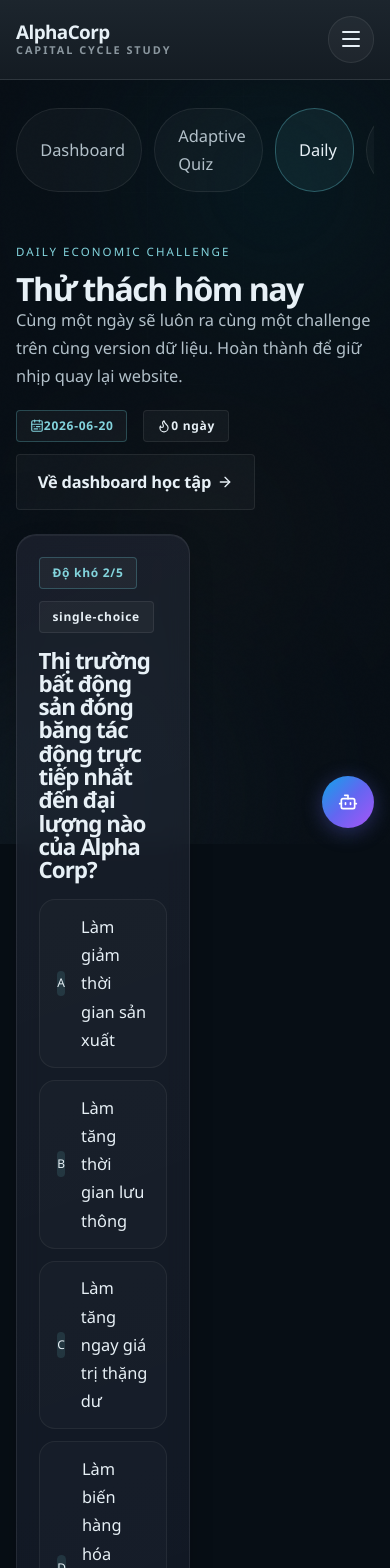
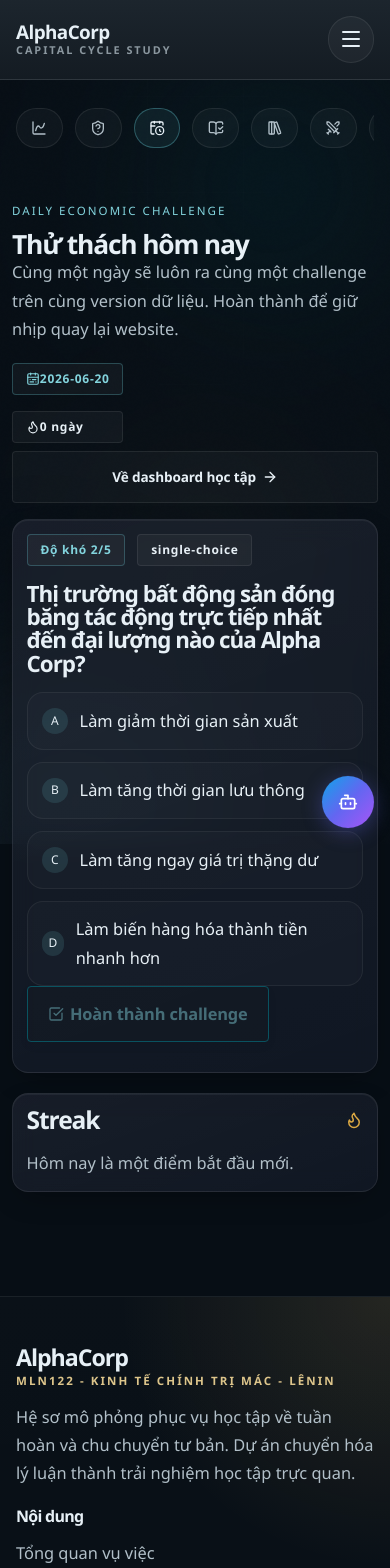
Before and after one commit to nguyendinhthanhh/alpha-corp-capital-cycle, a React (Vite) app: page /learn/daily in a window 390 px wide. Shown: the top 1568 px of the page. Built offline with nearby package versions, Linux system fonts and the light colour scheme.

Commit message:
feat: add CSS layout styles for learning module components and dashboards

```diff
--- a/src/pages/learn/LearnPages.css
+++ b/src/pages/learn/LearnPages.css
@@ -758,7 +758,7 @@
 }
 
 .learn-choice-grid-compact {
-  grid-template-columns: repeat(2, minmax(0, 240px));
+  grid-template-columns: repeat(2, minmax(0, 1fr));
 }
 
 .learn-choice {
@@ -1051,9 +1051,10 @@
   white-space: nowrap;
 }
 
+/* ─── Tablet (≤ 1024px) ─────────────────────────────────── */
 @media (max-width: 1024px) {
+  /* Collapse all two-column + multi-column grids */
   .learn-route-header,
-  .learn-hero-card,
   .learn-quiz-grid,
   .learn-two-column,
   .learn-progress-grid,
@@ -1061,10 +1062,21 @@
     grid-template-columns: 1fr;
   }
 
+  /* Hero card: stack progress ring above content */
+  .learn-hero-card {
+    grid-template-columns: 1fr;
+  }
+
+  .learn-hero-visual {
+    justify-content: center;
+  }
+
+  /* Dashboard cards all become full-width */
   .learn-dashboard-card,
   .learn-dashboard-card-wide,
   .learn-sidebar,
   .learn-quiz-grid > :first-child,
+  .learn-quiz-sidebar,
   .learn-two-column > div,
   .learn-progress-grid > div,
   .learn-mission-grid > div {
@@ -1087,21 +1099,281 @@
   .learn-quiz-context-related {
     max-width: 100%;
   }
+
+  /* Dashboard grid: allow 2 per row on tablet */
+  .learn-dashboard-grid {
+    grid-template-columns: repeat(2, minmax(0, 1fr));
+  }
+
+  .learn-hero-card {
+    grid-column: span 2;
+  }
+
+  .learn-dashboard-card {
+    grid-column: span 1;
+  }
+
+  .learn-dashboard-card-wide {
+    grid-column: span 2;
+  }
 }
 
+/* ─── Mobile (≤ 768px) ──────────────────────────────────── */
 @media (max-width: 768px) {
-  .learn-choice-grid,
-  .learn-ordering {
+  /* Single column everywhere */
+  .learn-dashboard-grid {
     grid-template-columns: 1fr;
+  }
+
+  .learn-hero-card,
+  .learn-dashboard-card,
+  .learn-dashboard-card-wide {
+    grid-column: span 1;
+  }
+
+  /* Route header: stack title + actions */
+  .learn-route-header {
+    grid-template-columns: 1fr;
+    margin-bottom: 1rem;
+  }
+
+  .learn-route-copy h1 {
+    font-size: clamp(1.6rem, 6vw, 2rem);
+  }
+
+  .learn-route-header.is-compact .learn-route-copy h1 {
+    font-size: clamp(1.4rem, 5vw, 1.8rem);
   }
 
   .learn-route-actions {
     justify-content: flex-start;
+    flex-wrap: wrap;
+    gap: 0.5rem;
   }
 
+  /* Subnav: horizontal scroll */
   .learn-subnav {
     overflow-x: auto;
     flex-wrap: nowrap;
-    padding-bottom: 0.25rem;
+    padding-bottom: 0.4rem;
+    -webkit-overflow-scrolling: touch;
+    scrollbar-width: none;
+  }
+
+  .learn-subnav::-webkit-scrollbar {
+    display: none;
+  }
+
+  .learn-subnav-item {
+    flex-shrink: 0;
+    padding: 0.65rem 0.85rem;
+    font-size: 0.85rem;
+  }
+
+  /* Hero card: full single column, smaller ring */
+  .learn-hero-card {
+    grid-template-columns: 1fr;
+    gap: 1.2rem;
+  }
+
+  .learn-progress-ring {
+    width: 140px;
+    height: 140px;
+  }
+
+  /* Metric row: equal-width boxes, 2-up */
+  .learn-metric-row {
+    gap: 0.65rem;
+  }
+
+  .learn-metric-row > div {
+    flex: 1 1 calc(50% - 0.35rem);
+    min-width: 0;
+  }
+
+  /* Strength/weakness: stack */
+  .learn-strength-weakness {
+    flex-direction: column;
+    gap: 0.65rem;
+  }
+
+  .learn-insight-box {
+    flex: 1 1 100%;
+  }
+
+  /* Cards: reduce padding */
+  .learn-dashboard-card,
+  .learn-hero-card,
+  .learn-question-card,
+  .learn-feedback-panel,
+  .learn-result-panel {
+    padding: 1rem;
+  }
+
+  /* Quiz choice options: bigger tap targets */
+  .learn-choice {
+    padding: 0.9rem 1rem;
+    gap: 0.75rem;
+  }
+
+  /* Quiz grid: single column */
+  .learn-quiz-grid,
+  .learn-ordering,
+  .learn-choice-grid {
+    grid-template-columns: 1fr;
+  }
+
+  /* Quiz context bar: wrap nicely */
+  .learn-quiz-context-bar {
+    flex-direction: column;
+    align-items: flex-start;
+    gap: 0.5rem;
+  }
+
+  /* Context row: stack focus + related */
+  .learn-quiz-context-row {
+    flex-direction: column;
+    align-items: flex-start;
+    gap: 0.5rem;
+  }
+
+  .learn-quiz-context-related {
+    max-width: 100%;
+  }
+
+  /* Knowledge grid: single column */
+  .learn-knowledge-grid {
+    grid-template-columns: 1fr;
+  }
+
+  /* Score grid: 2-up */
+  .learn-score-grid {
+    grid-template-columns: repeat(2, minmax(0, 1fr));
+  }
+
+  /* Inline actions: stack to full-width */
+  .learn-inline-actions {
+    flex-direction: column;
+    align-items: stretch;
+  }
+
+  .learn-inline-actions .btn {
+    width: 100%;
+    justify-content: center;
+  }
+
+  /* Result panel: full width */
+  .learn-result-panel {
+    width: 100%;
+  }
+
+  /* Review summary: already 1-col from 1024, keep */
+  .learn-quiz-review-summary {
+    grid-template-columns: 1fr;
+  }
+
+  /* Map grid: 2-up */
+  .learn-map-grid {
+    grid-template-columns: repeat(2, minmax(0, 1fr));
   }
 }
+
+/* ─── Small mobile (≤ 480px) ────────────────────────────── */
+@media (max-width: 480px) {
+  /* Container: tighter horizontal padding */
+  .learn-route header,
+  .learn-route .container {
+    padding-inline: 0.75rem;
+  }
+
+  /* Subnav items: icon-only on very small screens */
+  .learn-subnav-item span {
+    display: none;
+  }
+
+  .learn-subnav-item {
+    padding: 0.7rem 0.9rem;
+  }
+
+  /* Route title: even smaller */
+  .learn-route-copy h1 {
+    font-size: clamp(1.35rem, 7vw, 1.65rem);
+  }
+
+  /* Metric row: full-width each */
+  .learn-metric-row > div {
+    flex: 1 1 100%;
+  }
+
+  /* Dashboard snapshot cards: 2-col tight */
+  .learn-dashboard-snapshot-grid {
+    flex-direction: row;
+    gap: 0.5rem;
+  }
+
+  .learn-dashboard-snapshot-card {
+    flex: 1 1 0;
+    min-width: 0;
+    min-height: auto;
+    padding: 0.75rem;
+  }
+
+  /* Cards: minimal padding */
+  .learn-dashboard-card,
+  .learn-hero-card,
+  .learn-question-card,
+  .learn-feedback-panel {
+    padding: 0.85rem;
+    border-radius: 1rem;
+  }
+
+  /* Progress ring: compact */
+  .learn-progress-ring {
+    width: 120px;
+    height: 120px;
+  }
+
+  /* Score grid: full-width each */
+  .learn-score-grid {
+    grid-template-columns: 1fr;
+  }
+
+  /* Map grid: full-width each */
+  .learn-map-grid {
+    grid-template-columns: 1fr;
+  }
+
+  /* Knowledge node path: auto-fill smaller */
+  .learn-path {
+    grid-template-columns: repeat(auto-fill, minmax(60px, max-content));
+    gap: 0.4rem;
+  }
+
+  .learn-path-node {
+    font-size: 0.75rem;
+    padding: 0.5rem 0.65rem;
+  }
+
+  /* Quiz choice: generous tap target */
+  .learn-choice {
+    min-height: 3rem;
+    padding: 0.85rem 0.9rem;
+  }
+
+  /* Buttons in actions: always full-width */
+  .learn-route-actions .btn {
+    width: 100%;
+    justify-content: center;
+  }
+
+  /* Quiz detail grid: 1 col */
+  .learn-quiz-detail-grid {
+    grid-template-columns: 1fr;
+  }
+
+  /* Hide "back" text, show icon only */
+  .learn-back-link {
+    font-size: 0.85rem;
+    padding: 0.6rem 0.9rem;
+  }
+}
```
